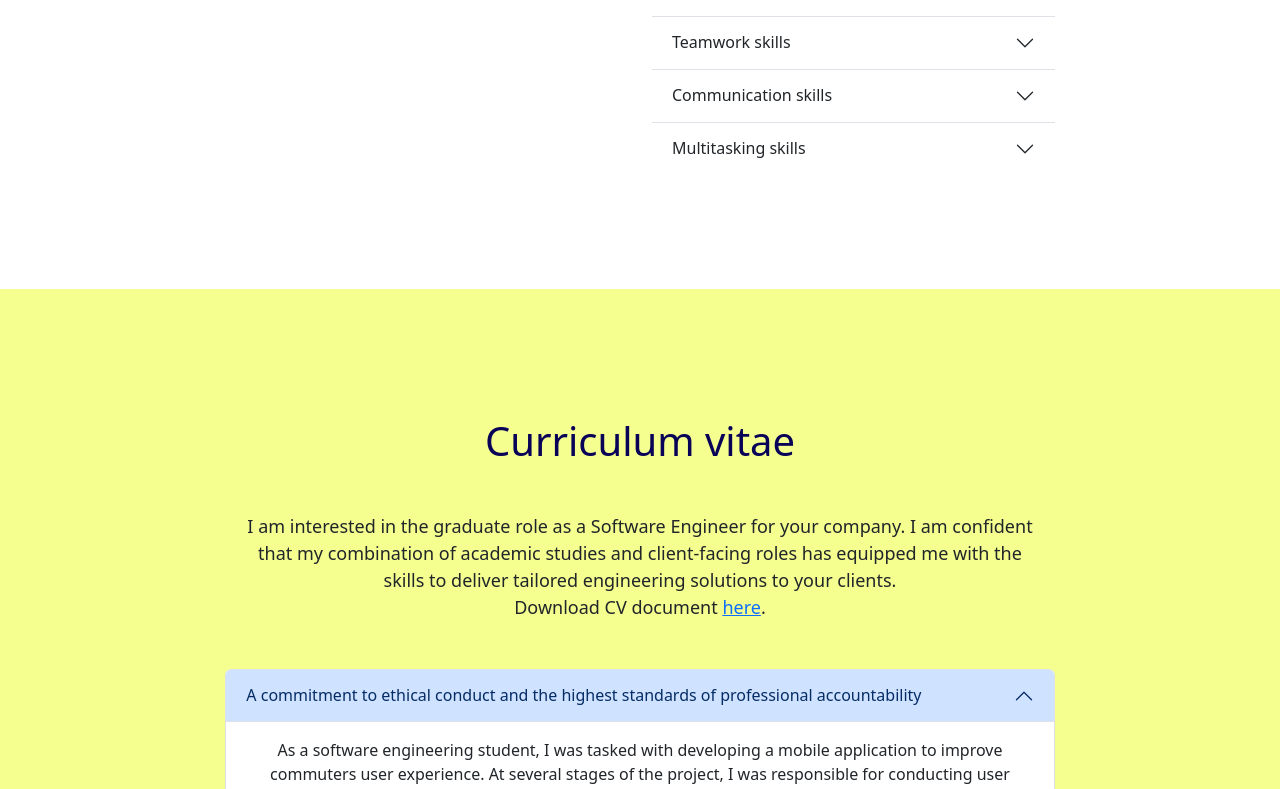
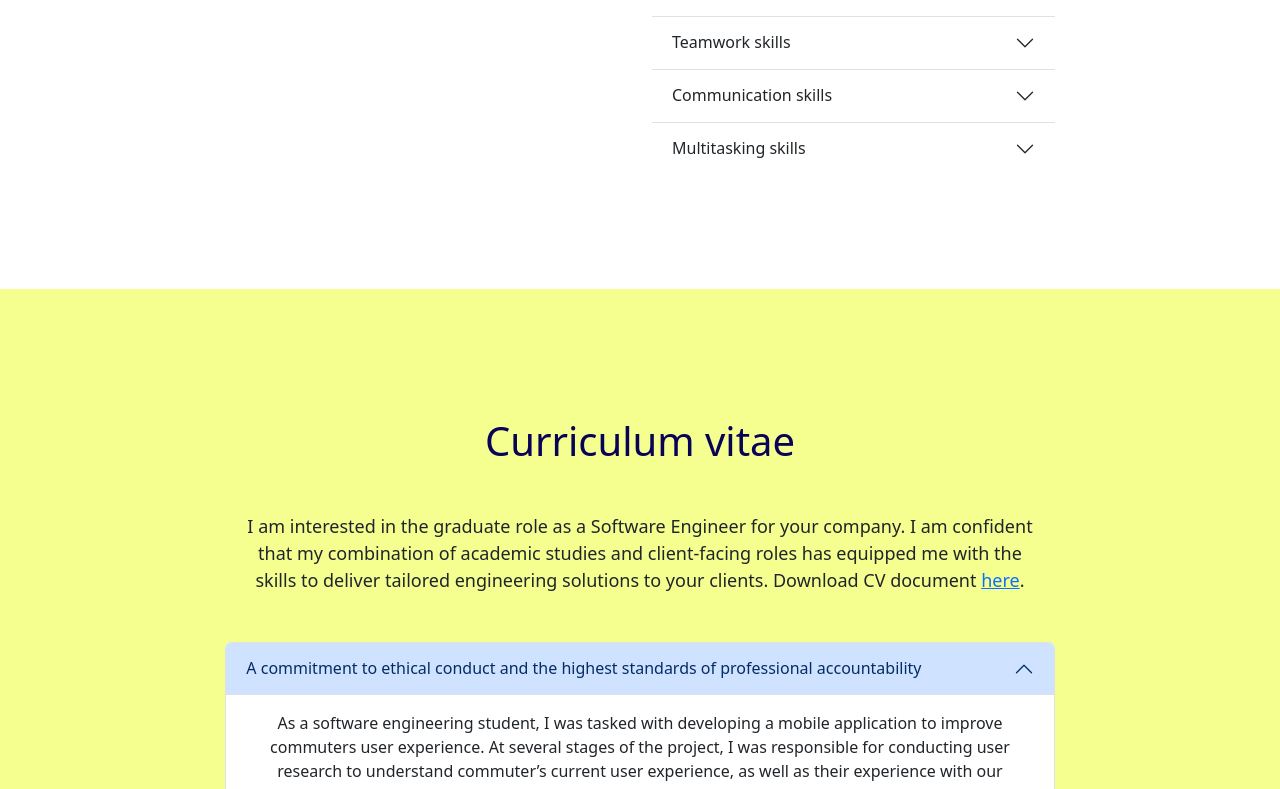
Before and after one commit to oliviakathrynp/personal-portfolio, a website: page index.html in a window 1280 px wide. Shown: the part 4771-5560 px from the top of the page. Drawn offline with nearby package versions, Linux system fonts and the light colour scheme.

Commit message:
Update index.html

```diff
--- a/index.html
+++ b/index.html
@@ -352,7 +352,7 @@
         <h2 class="font-3 mb-5 ">Curriculum vitae</h2>
         <p class="mx-3 my-5">I am interested in the graduate role as a Software Engineer for your company. I am
           confident that my combination of academic studies and client-facing roles has equipped me with the skills to
-          deliver tailored engineering solutions to your clients. <br> Download CV document <a href="Cover letter.docx"
+          deliver tailored engineering solutions to your clients. Download CV document <a href="Cover letter.docx"
             download> here</a>. </p>
         <div class="accordion" id="accordionPanelsStayOpenExample">
           <div class="accordion-item">
```
